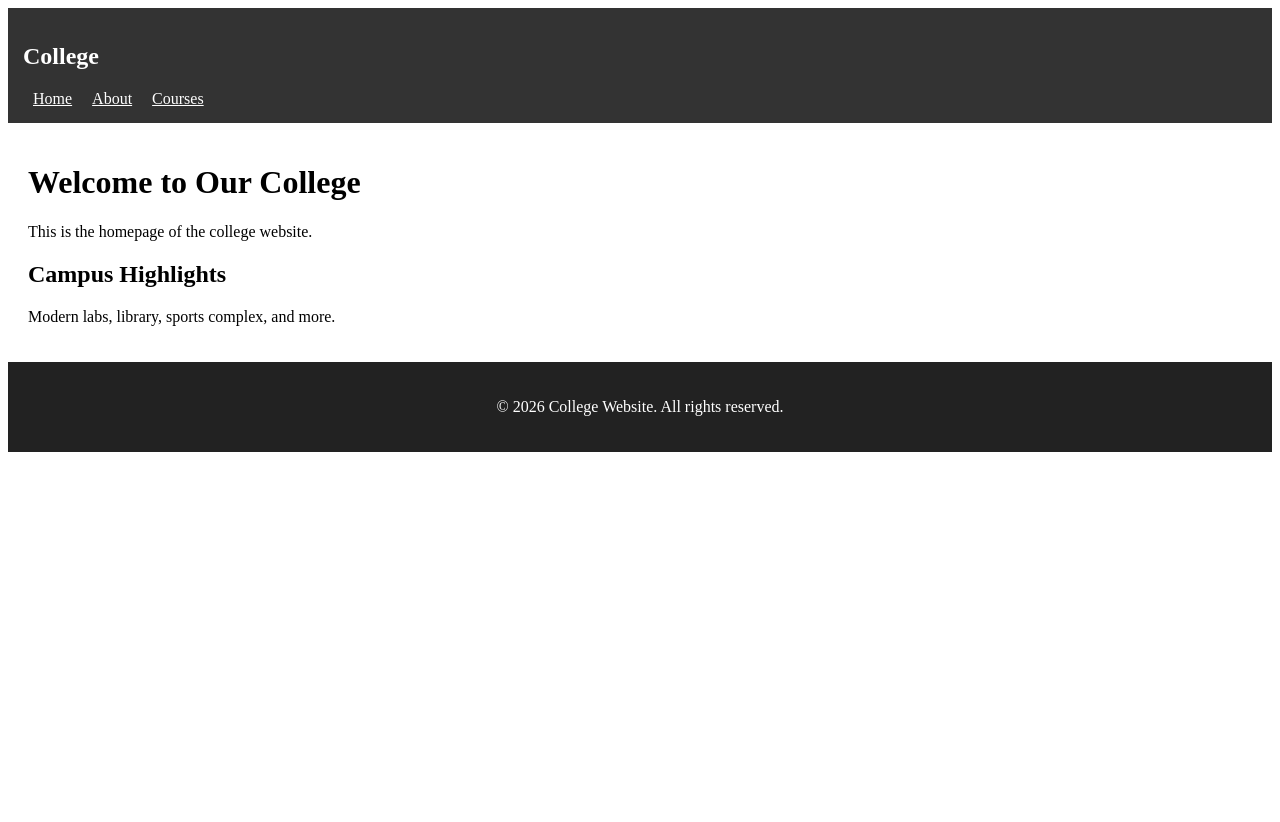
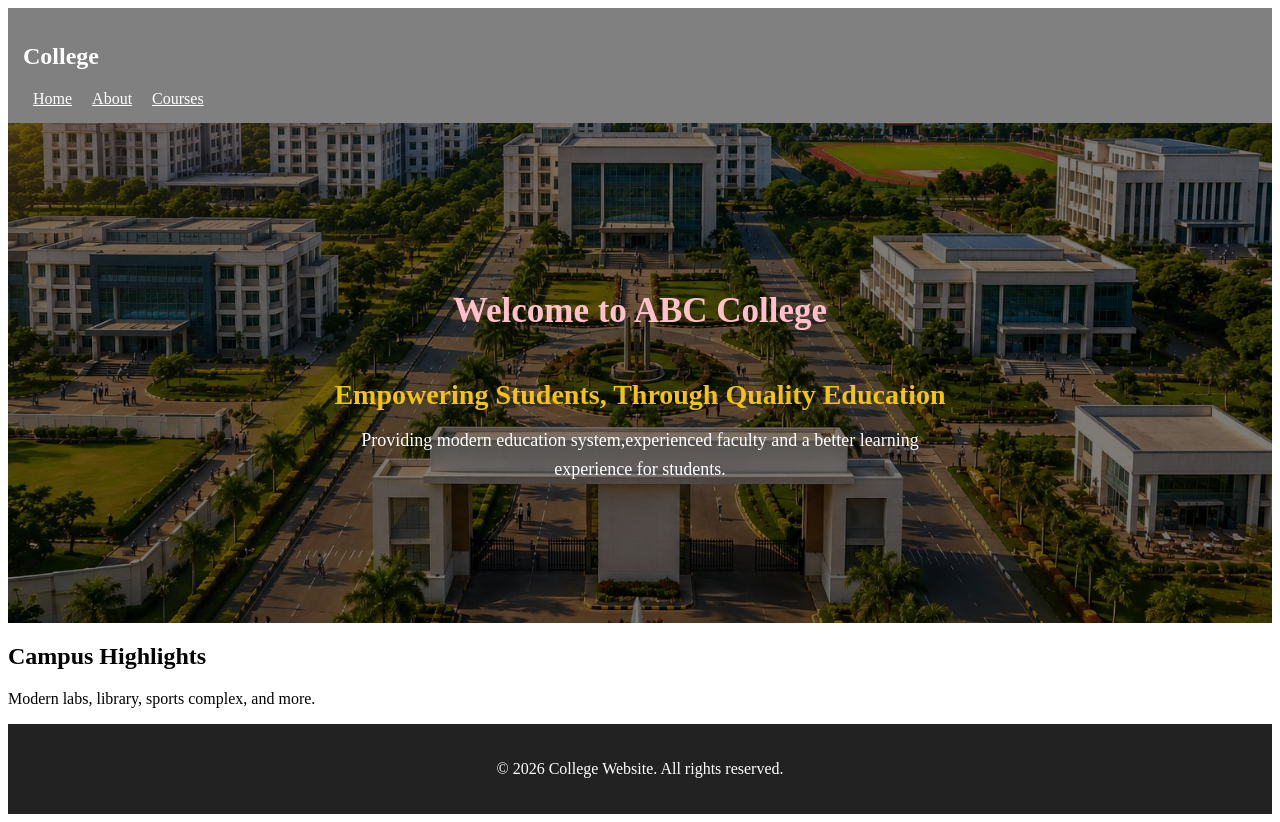
Before and after one commit to Princezkr/mern-project, a React (Vite) app in the folder mern-project/: page / in a window 1280 px wide. Before the commit the page ends 800 px from the top, so only its background shows below. Built offline with nearby package versions, Linux system fonts and the light colour scheme.

Commit message:
I have chanage the Home.jsx

```diff
--- a/mern-project/src/components/Navbar.jsx
+++ b/mern-project/src/components/Navbar.jsx
@@ -2,7 +2,7 @@ import { Link } from "react-router-dom";
 
 function Navbar() {
   return (
-    <nav style={{ padding: "15px", background: "#333", color: "#fff" }}>
+    <nav style={{ padding: "15px", background:"gray", color: "#fff" }}>
       <h2>College</h2>
 
       <div>
@@ -10,7 +10,7 @@ function Navbar() {
         <Link to="/about" style={{ margin: "10px", color: "#fff" }}>About</Link>
         <Link to="/courses" style={{ margin: "10px", color: "#fff" }}>Courses</Link>
       </div>
-    </nav>
+     </nav>
   );
 }
 
--- a/mern-project/src/pages/Home.jsx
+++ b/mern-project/src/pages/Home.jsx
@@ -1,11 +1,20 @@
+import"../styles/Home.css";
 function Home() {
   return (
-    <div style={{ padding: "20px" }}>
-      <h1>Welcome to Our College</h1>
-      <p>This is the homepage of the college website.</p>
-
-      <h2>Campus Highlights</h2>
-      <p>Modern labs, library, sports complex, and more.</p>
+    <div >
+      <section className="hero-section">
+        <div className="hero-overlay">
+          <h1>Welcome to ABC College</h1>
+          <p>Empowering Students, Through Quality Education</p>
+          <span> Providing modern education system,experienced faculty
+            and a better learning experience for students.
+          </span>
+        </div>
+      </section>
+      <section className="campus-section">
+        <h2>Campus Highlights</h2>
+        <p>Modern labs, library, sports complex, and more.</p>
+      </section>
     </div>
   );
 }
--- /dev/null
+++ b/mern-project/src/styles/Home.css
@@ -0,0 +1,45 @@
+.hero-section {
+    height: 500px;
+    background-image: url('../assets/college.jpg');
+    background-size: cover;
+    background-attachment: fixed;
+    background-position: center;
+    display: flex;
+    justify-content: center;
+    align-items: center;
+}
+.hero-overlay {
+
+    background: rgba(0, 0, 0, 0.5);
+    height: 100%;
+    width: 100%;
+    display: flex;
+    flex-direction: column;
+    justify-content: center;
+    align-items: center;
+    text-align: center;
+}
+.hero-overlay h1 {
+    color: white;
+    font-size: 55px;
+    font-weight: bold;
+    margin-bottom: 20px;
+}
+.hero-overlay h1 {
+    color: pink;
+    font-size: 35px;
+    font-weight: 600;
+    margin-bottom: 20px;
+}
+.hero-overlay p {
+    color: #f1c40f;
+    font-size: 28px;
+    font-weight: 600;
+    margin-bottom: 15px;
+}
+.hero-overlay span {
+    color: white;
+    font-size: 18px;
+    max-width: 600px;
+    line-height: 1.6;
+}
```
Also changed, not shown: mern-project/src/assets/college.jpg (added).
